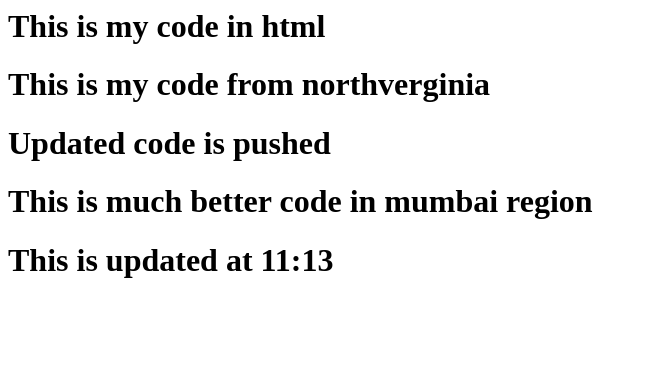
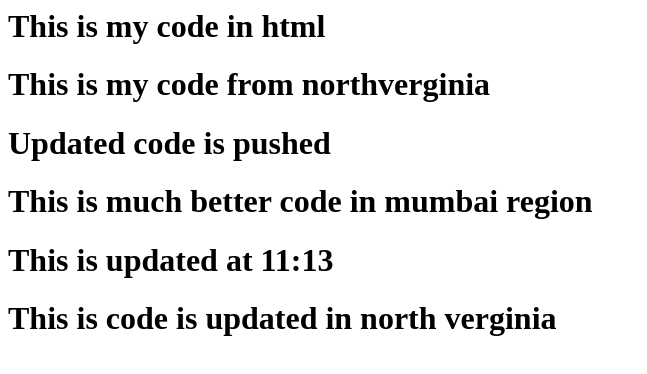
Before and after one commit to GururajNadigCN-devopslearning/git_practice19112026, a plain HTML site: page index.html in a window 1280 px wide. Shown: the whole page, without its empty margins (0-647 px from the left). Drawn offline with Linux system fonts and the light colour scheme.

Commit message:
This commit is from nverginia at 11.37

```diff
--- a/index.html
+++ b/index.html
@@ -8,5 +8,6 @@
 		<h1>Updated code is pushed</h1>
 		<h1>This is much better code in mumbai region</h1>
 		<h1>This is updated at 11:13</h1>
+		<h1>This is code is updated in north verginia</h1>
 	</body>
 </html>
```
